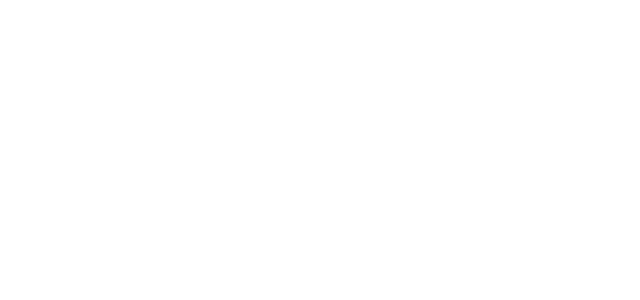
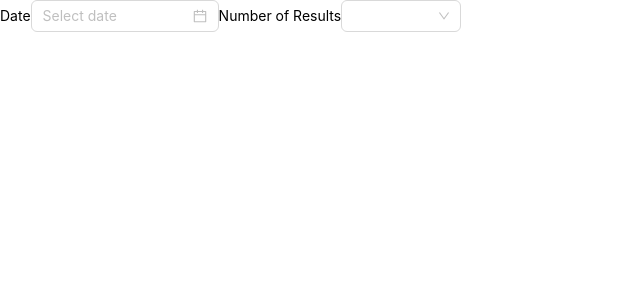
Before and after one commit to wsaffran/grow-wikipedia-take-home, a React (Create React App) app: page /articles in a window 1280 px wide. Shown: the top 300 px of the page, without its empty margins (0-640 px from the left). Built offline with nearby package versions, Linux system fonts and the light colour scheme.

Commit message:
Create outline for date and count form components

```diff
--- a/package.json
+++ b/package.json
@@ -10,6 +10,7 @@
     "@types/node": "^16.18.3",
     "@types/react": "^18.0.25",
     "@types/react-dom": "^18.0.9",
+    "antd": "^5.0.2",
     "axios": "^1.2.0",
     "dayjs": "^1.11.6",
     "react": "^18.2.0",
--- a/src/App.tsx
+++ b/src/App.tsx
@@ -1,11 +1,13 @@
 import { Navigate, Route, Routes } from "react-router-dom";
+
+import ArticlePage from "./components/ArticlePage";
 
 function App() {
   return (
     <div>
       <Routes>
         <Route path="/" element={<Navigate to="/articles" />} />
-        <Route path="/articles" element={null} />
+        <Route path="/articles" element={<ArticlePage />} />
         <Route path="*" element={<Navigate to="/articles" replace />} />
       </Routes>
     </div>
--- /dev/null
+++ b/src/components/ArticleForm/ArticleForm.tsx
@@ -0,0 +1,15 @@
+import { Row } from "antd";
+
+import CountSelect from "./inputs/CountSelect";
+import DateInput from "./inputs/DateInput";
+
+function ArticleForm() {
+  return (
+    <Row>
+      <DateInput />
+      <CountSelect />
+    </Row>
+  );
+}
+
+export default ArticleForm;
--- /dev/null
+++ b/src/components/ArticleForm/inputs/CountSelect.tsx
@@ -0,0 +1,12 @@
+import { Col, Select } from "antd";
+
+function CountSelect() {
+  return (
+    <Col>
+      <label>Number of Results</label>
+      <Select style={{ width: 120 }} />
+    </Col>
+  );
+}
+
+export default CountSelect;
--- /dev/null
+++ b/src/components/ArticleForm/inputs/DateInput.tsx
@@ -0,0 +1,12 @@
+import { Col, DatePicker } from "antd";
+
+function DateInput() {
+  return (
+    <Col>
+      <label>Date</label>
+      <DatePicker allowClear={false} showToday={false} />
+    </Col>
+  );
+}
+
+export default DateInput;
--- /dev/null
+++ b/src/components/ArticlePage.tsx
@@ -0,0 +1,11 @@
+import ArticleForm from "./ArticleForm/ArticleForm";
+
+function ArticlePage() {
+  return (
+    <div>
+      <ArticleForm />
+    </div>
+  );
+}
+
+export default ArticlePage;
```
Also changed, not shown: 1 other file (tests, documents, lock files or other folders).
